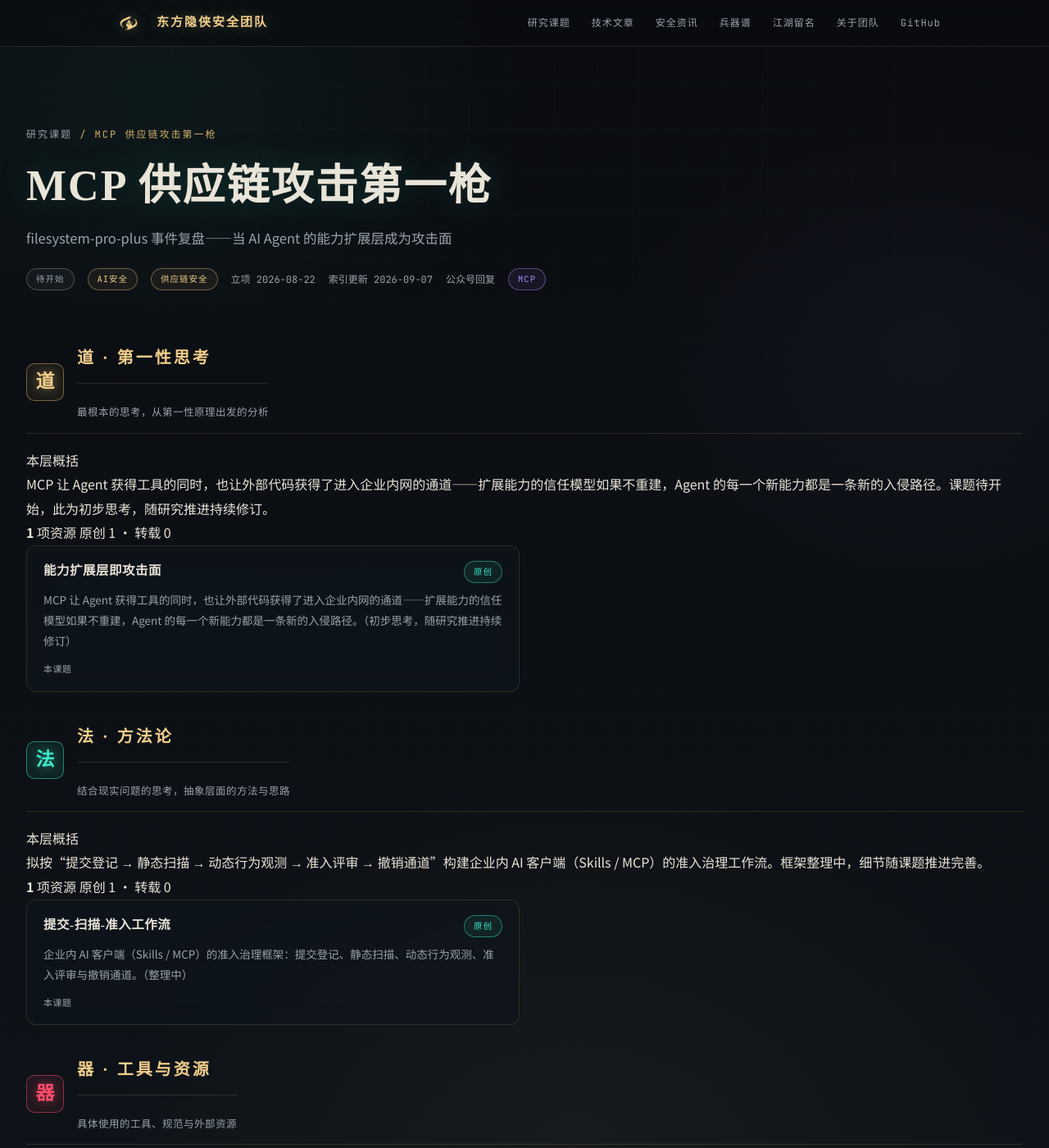
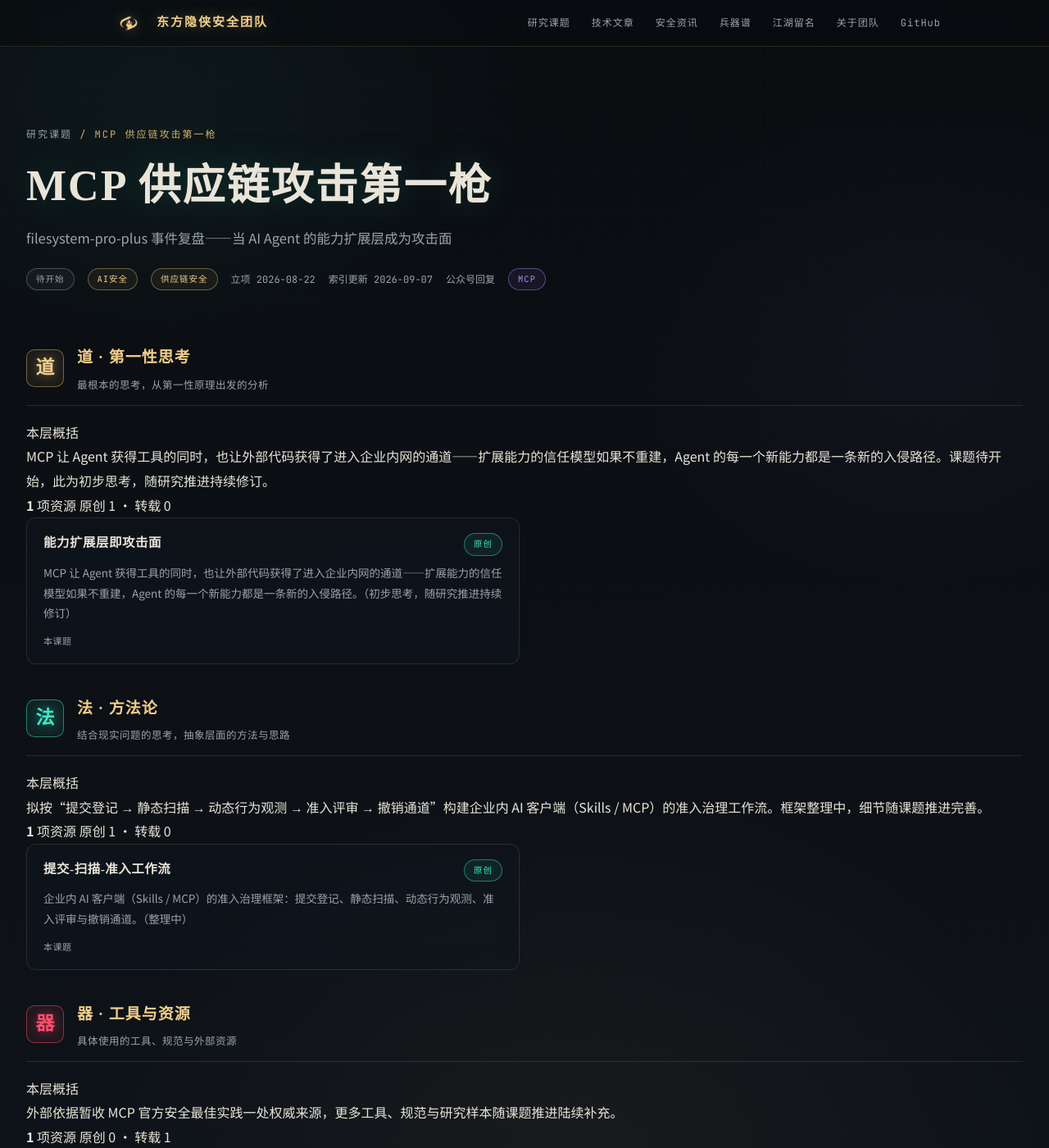
Before and after one commit to EastSword/EastSword.github.io, a Jekyll site: the page built from _topics/mcp-supply-chain.md, in a window 1280 px wide and 1400 px high. Shown: the whole window at 82% size. Built offline with Jekyll 4.4.1, drawn with Linux system fonts in a browser that asks for light colours; comment, search, counter and statistics services are not loaded.

Commit message:
修复道法术器标题区样式覆盖失效
section.block h2 优先级 (0,1,2) 高于 .df-block h2 (0,1,1)，导致边框、
内边距、字距的覆盖全部失效：标题两行字中间残留一条横杠且上下各垫
12px/22px 空隙，标题前菱形装饰也未隐藏。改用 .df-stack .df-block h2
双类选择器压过优先级，四层一并生效；顺带收紧字距。

```diff
--- a/assets/style.css
+++ b/assets/style.css
@@ -1827,13 +1827,16 @@
   border-bottom: 1px solid var(--line);
   margin-bottom: 18px;
 }
-.df-block h2 {
+/* 注意：section.block h2 优先级为 (0,1,2)，此处须用双类选择器压过，否则边框/间距覆盖不生效 */
+.df-stack .df-block h2 {
+  display: block;
   border-bottom: none;
   padding-bottom: 0;
   margin-bottom: 0;
   font-size: 19px;
-}
-.df-block h2::before { display: none; }
+  letter-spacing: 1px;
+}
+.df-stack .df-block h2::before { display: none; }
 .df-zi {
   width: 46px; height: 46px;
   display: flex;
```
